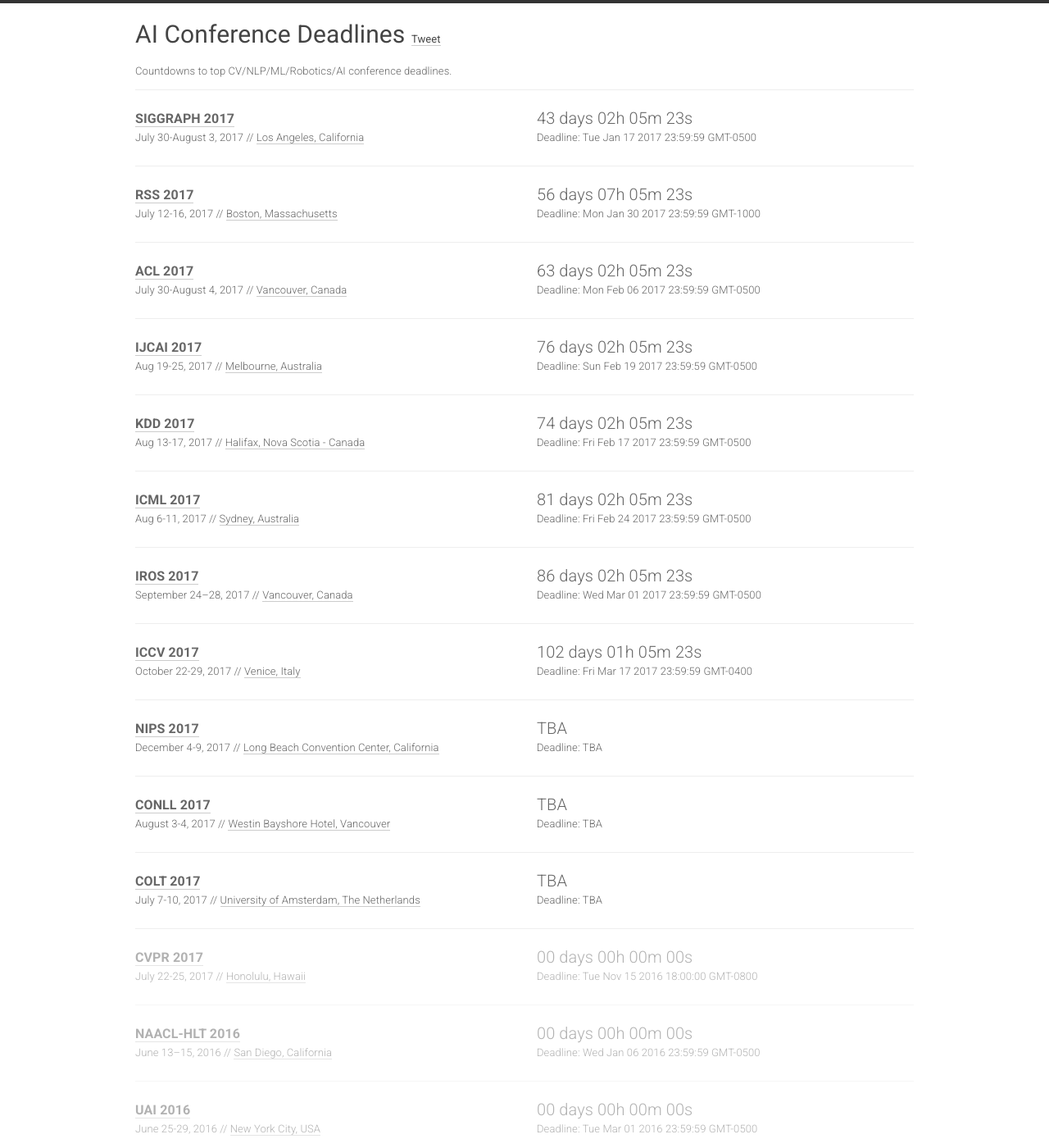
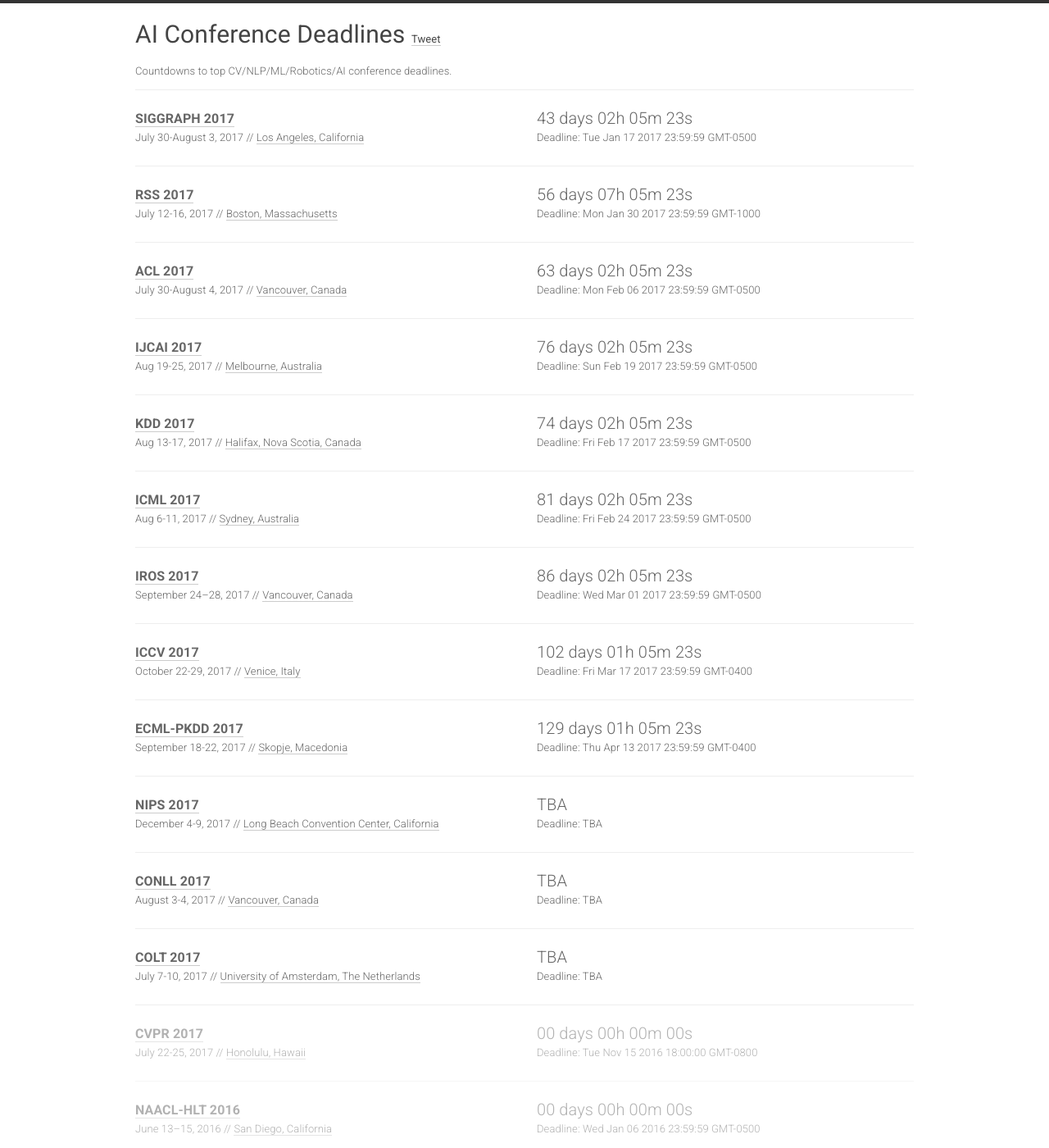
Before and after one commit to paperswithcode/ai-deadlines, a Jekyll site: the page built from index.html, in a window 1280 px wide and 1400 px high. Shown: the whole window at 82% size. Built offline with Jekyll 4.4.1, drawn with Linux system fonts in a browser that asks for light colours; nearby versions of some CDN libraries; comment, search, counter and statistics services are not loaded.

Commit message:
unify places, add ecml

```diff
--- a/_data/conferences.yml
+++ b/_data/conferences.yml
@@ -43,7 +43,7 @@
   link: http://www.kdd.org/kdd2017/
   deadline: "2017-02-17 23:59:59"
   date: Aug 13-17, 2017
-  place: Halifax, Nova Scotia - Canada
+  place: Halifax, Nova Scotia, Canada
   sub: ML
 
 - name: ICML
@@ -73,6 +73,15 @@
   place: Venice, Italy
   sub: CV
 
+- name: ECML-PKDD
+  year: 2017
+  id: ecml17
+  link: http://ecmlpkdd2017.ijs.si/
+  deadline: "2017-04-13 23:59:59"
+  date: September 18-22, 2017
+  place: Skopje, Macedonia
+  sub: RO
+
 - name: NIPS
   year: 2017
   id: nips17
@@ -88,7 +97,7 @@
   link: http://www.conll.org/
   deadline: TBA
   date: August 3-4, 2017
-  place:  Westin Bayshore Hotel, Vancouver
+  place: Vancouver, Canada
   sub: NLP
 
 - name: COLT
```
